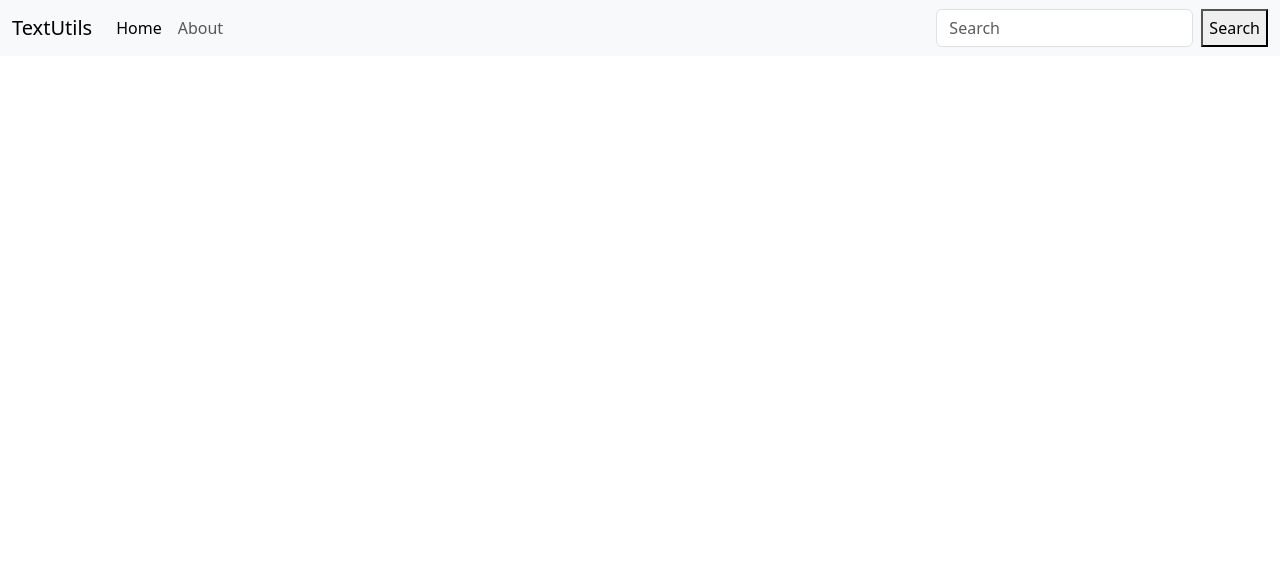
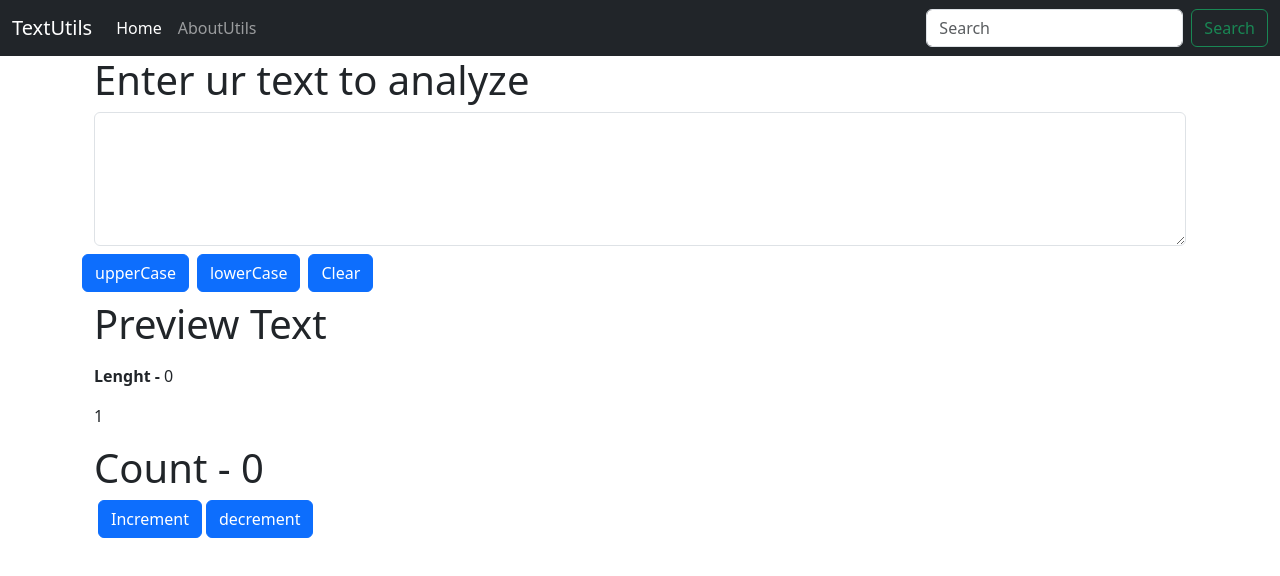
Before and after one commit to Faizanuddinsyed/myreact, a React (Create React App) app: page / in a window 1280 px wide. Shown: the top 576 px of the page. Built offline with nearby package versions, Linux system fonts and the light colour scheme.

Commit message:
On branch master  Changes to be committed: 	modified:   src/App.js 	new file:   src/components/Navbar.js 	new file:   src/components/TextForm.js

```diff
--- a/src/App.js
+++ b/src/App.js
@@ -1,4 +1,6 @@
 import React from "react";
+import Navbar from "./components/Navbar";
+import TextForm from "./components/TextForm";
 // import "./App.css";
 
 
@@ -12,48 +14,18 @@ function App() {
     {/* <h1 classNameName="good">how are u </h1>
     <h2>why is this so small</h2> */}
 
-<nav className="navbar navbar-expand-lg bg-body-tertiary">
-  <div className="container-fluid">
-    <a className="navbar-brand" href="/">TextUtils</a>
-    <button className="navbar-toggler" type="button" data-bs-toggle="collapse" data-bs-target="#navbarSupportedContent" aria-controls="navbarSupportedContent" aria-expanded="false" aria-label="Toggle navigation">
-      <span className="navbar-toggler-icon"></span>
-    </button>
-    <div className="collapse navbar-collapse" id="navbarSupportedContent">
-      <ul className="navbar-nav me-auto mb-2 mb-lg-0">
-        <li className="nav-item">
-          <a className="nav-link active" aria-current="page" href="/">Home</a>
-        </li>
-        <li className="nav-item">
-          <a className="nav-link" href="/">About</a>
-        </li>
-        {/* <li className="nav-item dropdown">
-          <a className="nav-link dropdown-toggle" href="/" role="button" data-bs-toggle="dropdown" aria-expanded="false">
-            Dropdown
-          </a>
-          <ul className="dropdown-menu">
-            <li><a className="dropdown-item" href="/">Action</a></li>
-            <li><a className="dropdown-item" href="/">Another action</a></li>
-            <li><hr className="dropdown-divider"/></li>
-            <li><a className="dropdown-item" href="/">Something else here</a></li>
-          </ul>
-        </li> */}
-
-      </ul>
-      <form className="d-flex" role="search">
-        <input className="form-control me-2" type="search" placeholder="Search" aria-label="Search"/>
-        <button classNameNameName="btn btn-outline-success" type="submit">Search</button>
-      </form>
-    </div>
-  </div>
-</nav>
 
 
 
 
 
 
+    <Navbar title = "TextUtils" about = "AboutUtils"/>
 
+      <div className="container">
+      <TextForm heading = "Enter ur text to  analyze"/>
 
+      </div>
 
     </>
   )
--- /dev/null
+++ b/src/components/Navbar.js
@@ -0,0 +1,54 @@
+import React from 'react'
+import propTypes from 'prop-types'
+
+export default function Navbar(props) {
+  return (
+    <div>
+        <nav className="navbar navbar-expand-lg navbar-dark bg-dark ">
+  <div className="container-fluid">
+    <a className="navbar-brand" href="/">{props.title}</a>
+    <button className="navbar-toggler" type="button" data-bs-toggle="collapse" data-bs-target="#navbarSupportedContent" aria-controls="navbarSupportedContent" aria-expanded="false" aria-label="Toggle navigation">
+      <span className="navbar-toggler-icon"></span>
+    </button>
+    <div className="collapse navbar-collapse" id="navbarSupportedContent">
+      <ul className="navbar-nav me-auto mb-2 mb-lg-0">
+        <li className="nav-item">
+          <a className="nav-link active" aria-current="page" href="/">Home</a>
+        </li>
+        <li className="nav-item">
+          <a className="nav-link" href="/">{props.about}</a>
+        </li>
+        {/* <li className="nav-item dropdown">
+          <a className="nav-link dropdown-toggle" href="/" role="button" data-bs-toggle="dropdown" aria-expanded="false">
+            Dropdown
+          </a>
+          <ul className="dropdown-menu">
+            <li><a className="dropdown-item" href="/">Action</a></li>
+            <li><a className="dropdown-item" href="/">Another action</a></li>
+            <li><hr className="dropdown-divider"/></li>
+            <li><a className="dropdown-item" href="/">Something else here</a></li>
+          </ul>
+        </li> */}
+
+      </ul>
+      <form className="d-flex" role="search">
+        <input className="form-control me-2" type="search" placeholder="Search" aria-label="Search"/>
+        <button className="btn btn-outline-success" type="submit">Search</button>
+      </form>
+    </div>
+  </div>
+</nav>
+    </div>
+  )
+}
+
+//propsTypes
+Navbar.propTypes = {
+    title: propTypes.string.isRequired,
+    about: propTypes.string.isRequired}
+
+//default props
+Navbar.defaultProps = {
+    title:"search title",
+    about:"about text"
+}
--- /dev/null
+++ b/src/components/TextForm.js
@@ -0,0 +1,126 @@
+
+
+// import React, { useState } from 'react'
+
+// function TextForm() {
+
+//   const [text, setText] = useState("")
+
+//   const handleOnClick = () => {
+//     setText(text.toUpperCase());
+
+//   }
+
+//   const handleClick = () => {
+//     setText(text.toLowerCase())
+//   }
+
+//   const handleClear = () => {
+//     setText('')
+//   }
+
+//   const handleOnChange = (event) => {
+//     setText(event.target.value)
+//   }
+//   return (
+//     <div>
+
+//       <h1>Text Form</h1>
+//       <div className="mb-3">
+//         <textarea className="form-control" id="myBox" rows="3" value={text} onChange={handleOnChange}></textarea>
+//       </div>
+//       <button type="submit" className="btn btn-primary mx-2" onClick={handleOnClick}>upperCase</button>
+//       <button type="submit" className="btn btn-primary mx-2" onClick={handleClick}>lowercase</button>
+//       <button type="submit" className="btn btn-primary" onClick={handleClear}>clear text</button>
+
+
+//       <div className='container'>
+//         <h1>Text will be seen here</h1>
+//         <p>{text}</p>
+
+//       </div>
+
+//       <div>
+//         <p>{text.length}  words and {text.split(" ").length} characters</p>
+//         <p>{text.split(" ").filter(word => word.length > 0).length} unique words</p>
+//         <p>{0.008* text.split(" ").length} minutes read</p>
+//       </div>
+
+//     </div>
+
+//   )
+// }
+
+// export default TextForm
+
+
+import React from 'react'
+import { useState } from 'react'
+
+function TextForm(props) {
+
+  const [text, setText] = useState("");
+
+  const [count, setCount] = useState(0);
+
+  const handleOnClick = () =>{
+    setText(text.toUpperCase());
+  }
+
+  const handleClick = () =>{
+    setText(text.toLowerCase());
+  }
+
+  const handleClear = () =>{
+    setText("");
+  }
+
+  const handleIncrement = () =>{
+    setCount(count+1);
+  }
+
+  const handleDecrement = () =>{
+    setCount(count-1);
+  }
+
+
+
+  const handleOnChange = (event) =>{
+      setText(event.target.value);
+  }
+  return (
+    <>
+    <div className='container'>
+      <h1>{props.heading}</h1>
+    <textarea className="form-control" id="myBox" rows="5" value={text} onChange={handleOnChange} ></textarea>
+    </div>
+    <div>
+      <button className='btn btn-primary mt-2' onClick={handleOnClick}>upperCase</button>
+      <button className='btn btn-primary mt-2 mx-2' onClick={handleClick}>lowerCase</button>
+      <button className='btn btn-primary mt-2' onClick={handleClear}>Clear</button>
+    </div>
+
+    <div className='container mt-2'>
+
+     <h1> Preview Text</h1>
+
+     <p>{text}</p>
+     <p><b>Lenght -</b> {text.length}</p>
+     <p1>{text.split(" ").length}</p1>
+
+
+
+    </div>
+
+    <div className='container mt-3'>
+
+      <h1>Count - {count}</h1>
+      <button className='btn btn-primary mx-1' onClick={handleIncrement}>Increment</button>
+      <button className='btn btn-primary' onClick={handleDecrement}>decrement</button>
+
+    </div>
+    </>
+  )
+}
+
+export default TextForm
```
